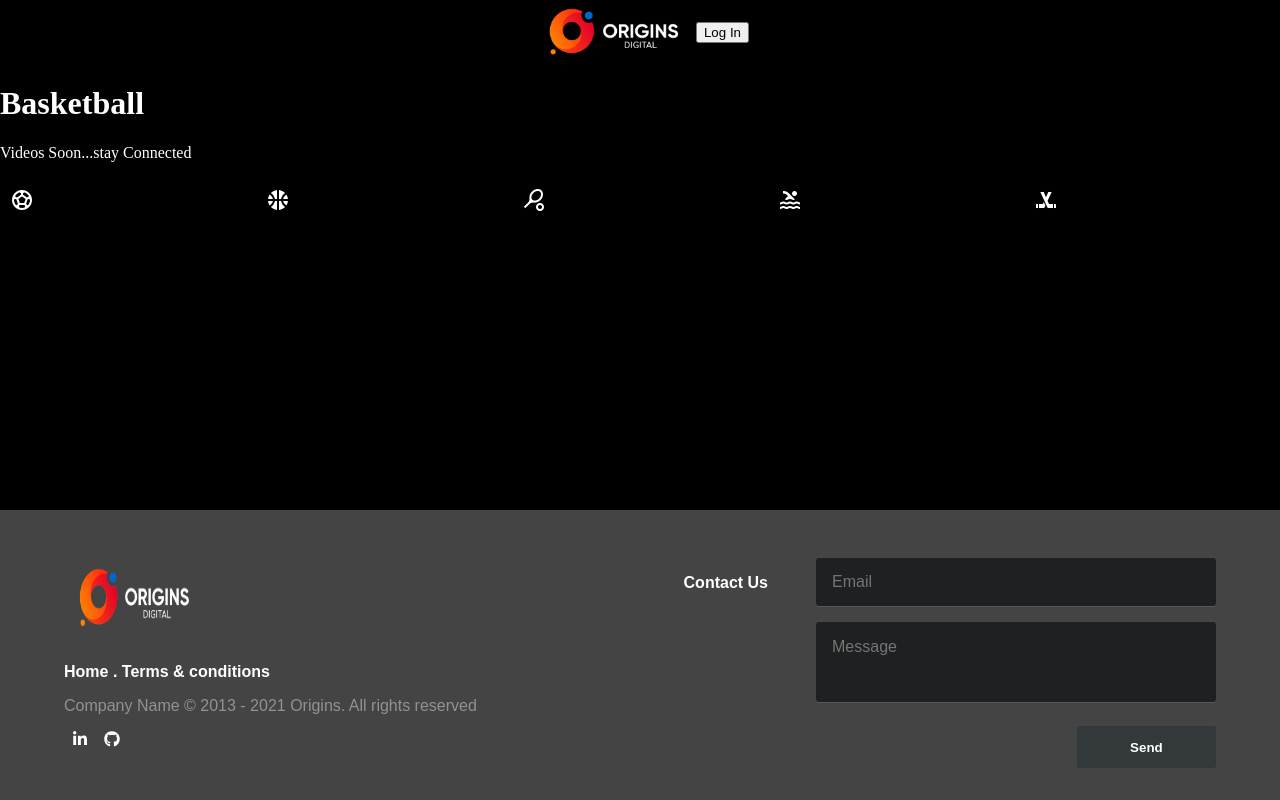
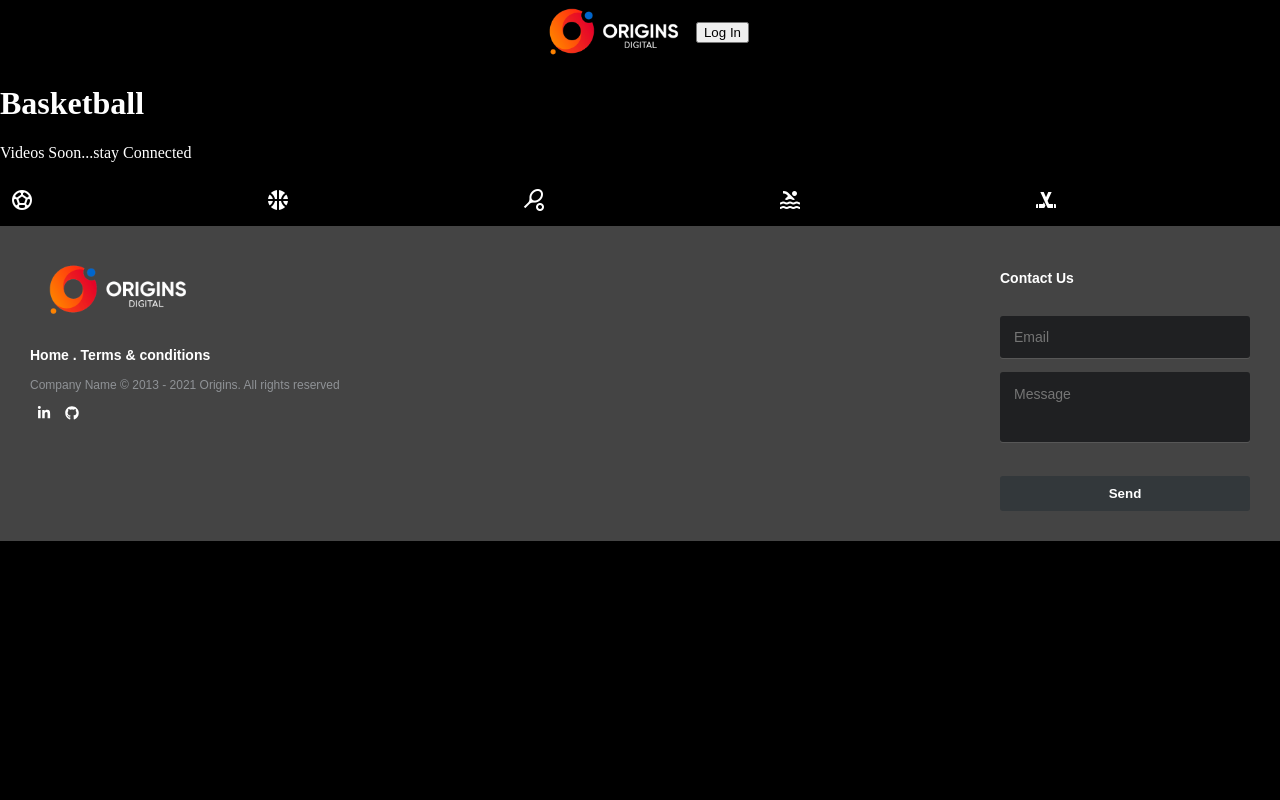
Before and after one commit to WildCodeSchool/2023-02-JS-Reims-project-3-origins-digital, a React (Vite) app in the folder frontend/: page /category/Basketball in a window 1280 px wide. Built offline with nearby package versions, Linux system fonts and the light colour scheme.

Commit message:
correction css

```diff
--- a/frontend/src/App.css
+++ b/frontend/src/App.css
@@ -16,7 +16,7 @@
   height: 4rem;
 }
 
-/*  ----  FOOTER     ----- */
+/* ---- FOOTER ----- */
 
 .footer-distributed {
   background: #444;
@@ -27,23 +27,18 @@
   text-align: left;
   padding: 3em 4em 2em;
   overflow: hidden;
-  position: absolute;
+  position: sticky;
   bottom: 0;
 }
 
 section {
-  width: 100%;
   display: inline-block;
   background: #ccc;
-  height: 60vh;
+  height: 9em;
   text-align: center;
   font-size: 22px;
   font-weight: 700;
   text-decoration: underline;
-}
-
-.footer-distributed .footer-left {
-  float: left;
 }
 
 .footer-distributed h3 {
@@ -85,10 +80,6 @@
   text-align: center;
 }
 
-.footer-distributed .footer-right {
-  float: right;
-}
-
 .footer-distributed .footer-right p {
   display: inline-block;
   vertical-align: top;
@@ -113,7 +104,7 @@
   font-size: 1em;
   font-weight: normal;
   color: #d1d2d2;
-  width: 25em;
+  width: 100%;
   padding: 1em;
 }
 
@@ -134,43 +125,25 @@
   border: 0;
   padding: 1em 4em;
   font-weight: bold;
-  float: right;
+  width: 100%;
+  margin-top: 1em;
 }
 
 .logoFooter {
-  width: 3.5em;
-  height: 2em;
+  width: 5em;
 }
 
-@media (max-width: 1000px) {
+@media (min-width: 800px) {
   .footer-distributed {
     font: bold 14px sans-serif;
-  }
-
-  .footer-distributed .footer-company-name {
-    font-size: 12px;
-  }
-
-  .footer-distributed form input,
-  .footer-distributed form textarea {
-    width: 250px;
-  }
-
-  .footer-distributed form button {
-    padding: 10px 35px;
-  }
-}
-
-@media (max-width: 800px) {
-  .footer-distributed {
     padding: 30px;
+    display: flex;
+    justify-content: space-between;
   }
 
   .footer-distributed .footer-left,
   .footer-distributed .footer-right {
     float: none;
-    max-width: 300px;
-    margin: 0 auto;
   }
 
   .footer-distributed .footer-left {
@@ -189,3 +162,22 @@
     float: none;
   }
 }
+
+@media (min-width: 1000px) {
+  .footer-distributed {
+    font: bold 14px sans-serif;
+  }
+
+  .footer-distributed .footer-company-name {
+    font-size: 12px;
+  }
+
+  .footer-distributed form input,
+  .footer-distributed form textarea {
+    width: 250px;
+  }
+
+  .footer-distributed form button {
+    padding: 10px 35px;
+  }
+}
```
